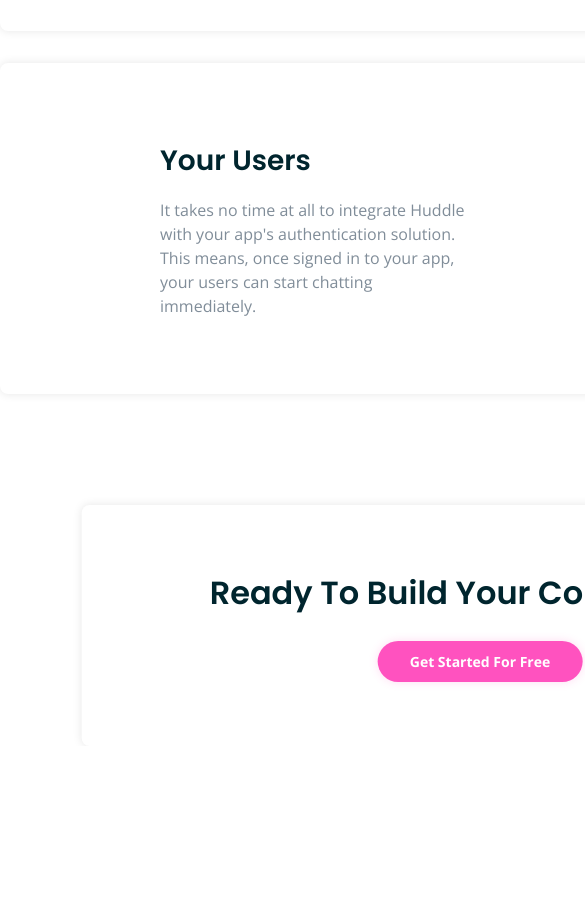
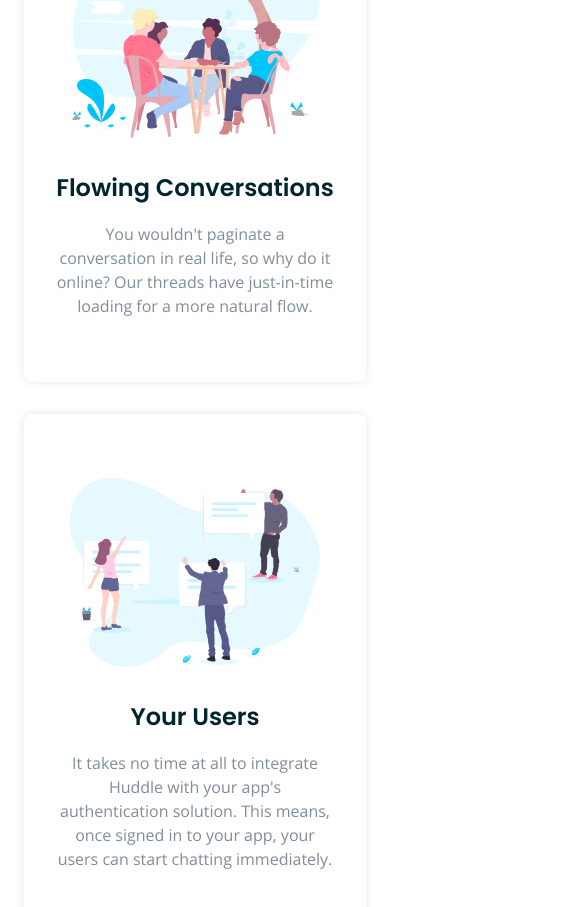
Before and after one commit to setbbagas/huddle-landing-page-v2, a plain HTML site: page index.html in a window 390 px wide. Shown: the part 1640-2547 px from the top of the page, 585 px wide, since content can reach past the window. Before the commit the page ends 2386 px from the top, so only its background shows below. Drawn offline with nearby package versions, Linux system fonts and the light colour scheme.

Commit message:
Add responsive version

```diff
--- a/css/style.css
+++ b/css/style.css
@@ -269,6 +269,8 @@
         --fs-h1: 2rem;
         --fs-h2: 2rem;
     }
+
+    /* header */
     .header__wrapper {
         width: clamp(280px - 3rem, 100% - 3rem, 1024px - 3rem);
     }
@@ -298,4 +300,49 @@
     .hero__img {
         width: calc(100% - 2rem);
     }
+
+    /* main */
+    .main__wrapper {
+        width: clamp(280px - 3rem, 100% - 3rem, 1024px - 3rem);
+    }
+
+    .section {
+        padding-left: 5rem;
+        gap: 5rem;
+    }
 }
+
+@media (max-width: 758px) {
+    .section {
+        flex-direction: column;
+        text-align: center;
+        align-items: center;
+        padding-inline: 2rem;
+        gap: 2rem;
+    }
+    .section__img {
+        width: 90%;
+    }
+    .section:nth-child(1) .section__img,
+    .section:nth-child(3) .section__img {
+        order: -1;
+    }
+
+    .section__title {
+        margin-inline: auto;
+        font-size: 1.5rem;
+    }
+
+    .cta__wrapper {
+        padding: 2rem 0rem;
+
+        text-align: center;
+        bottom: -5rem;
+    }
+
+    .cta__title {
+        font-size: 1.25rem;
+        width: 90%;
+        margin-inline: auto;
+    }
+}
```
